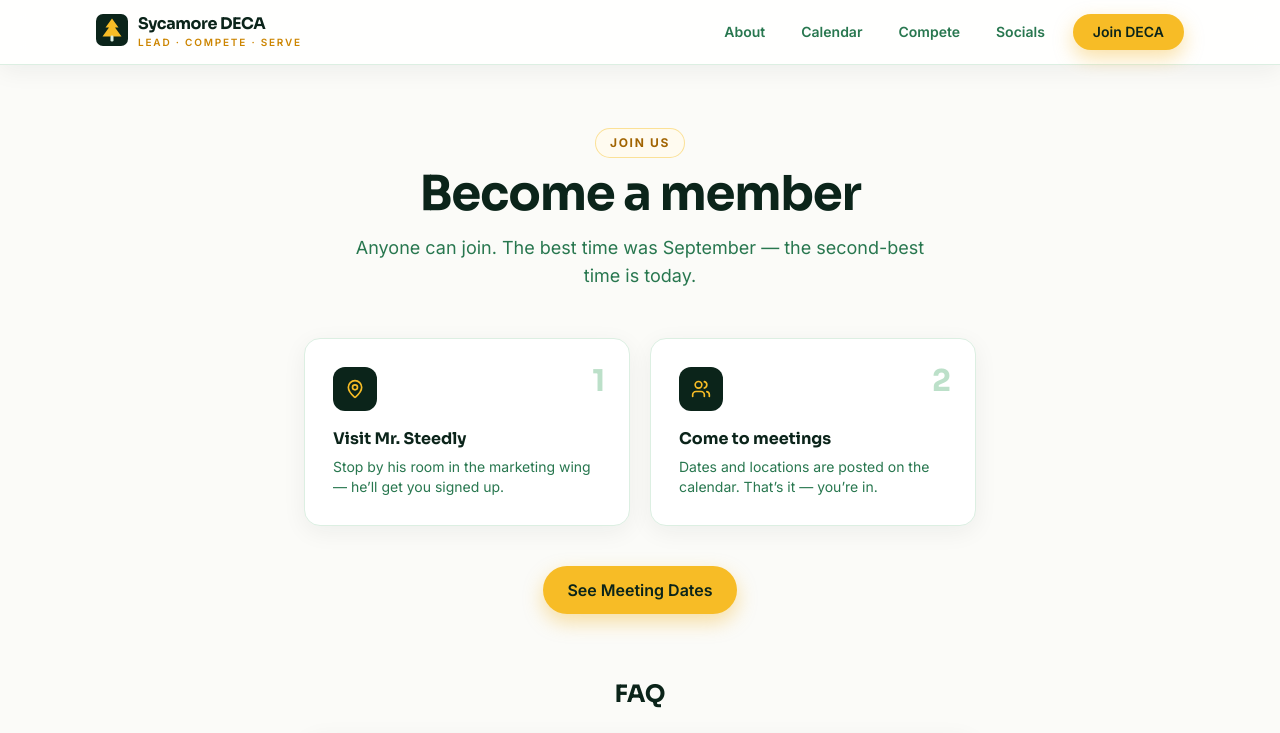
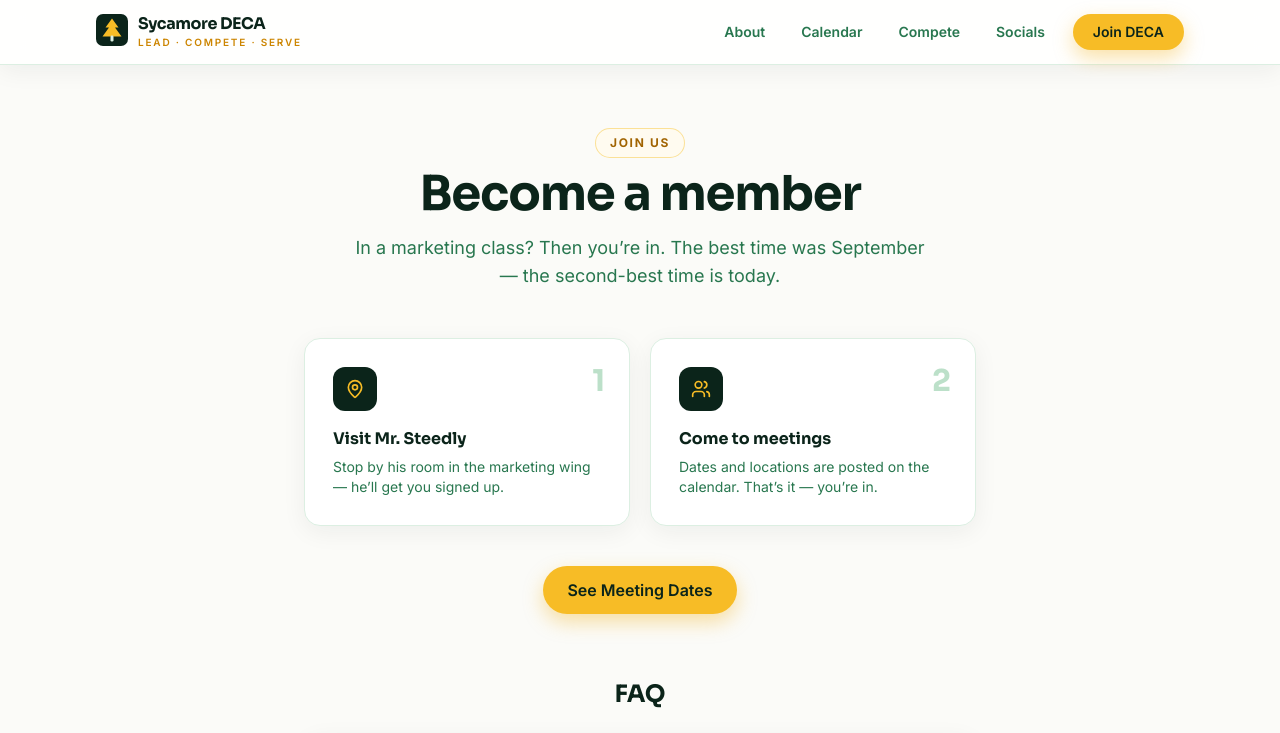
Before and after one commit to Zenerplayz/DecaWebsite, a Next.js app: page /join in a window 1280 px wide. Shown: the top 733 px of the page. Built offline with nearby package versions, Linux system fonts and the light colour scheme.

Commit message:
Update join requirements and FAQ copy

```diff
--- a/src/app/join/page.tsx
+++ b/src/app/join/page.tsx
@@ -20,7 +20,7 @@
             Become a member
           </h1>
           <p className="mt-4 text-lg text-pine-600">
-            Anyone can join. The best time was September — the second-best time is today.
+            In a marketing class? Then you’re in. The best time was September — the second-best time is today.
           </p>
         </div>
 
--- a/src/data/content.ts
+++ b/src/data/content.ts
@@ -12,7 +12,7 @@
   { name: "Lauren R", role: "VP of Competition" },
   { name: "Sam X", role: "VP of Leadership Development" },
   { name: "Alex S", role: "Marketing Associate" },
-  { name: "Eric Kay", role: "Partnership Associate" },
+  { name: "Eric K", role: "Partnership Associate" },
   { name: "Caitlin M", role: "Community Outreach Associate" },
   { name: "Polina C", role: "Competition Associate" },
   { name: "Maya M", role: "Leadership Development Associate" },
@@ -163,7 +163,7 @@
   {
     question: "Who can join Sycamore DECA?",
     answer:
-      "Any Sycamore High School student, grades 9–12. No business classes or experience required.",
+      "Any Sycamore High School student, grades 9–12, who is taking (or has taken) a marketing class.",
   },
   {
     question: "When and where do we meet?",
@@ -172,7 +172,7 @@
   {
     question: "Do I have to compete?",
     answer:
-      "Competition is the heart of DECA, but you choose your level — many members start as volunteers or spectators before competing.",
+      "Competition is the heart of DECA, so part of being in DECA is competing!",
   },
   {
     question: "What is a role-play event?",
```
